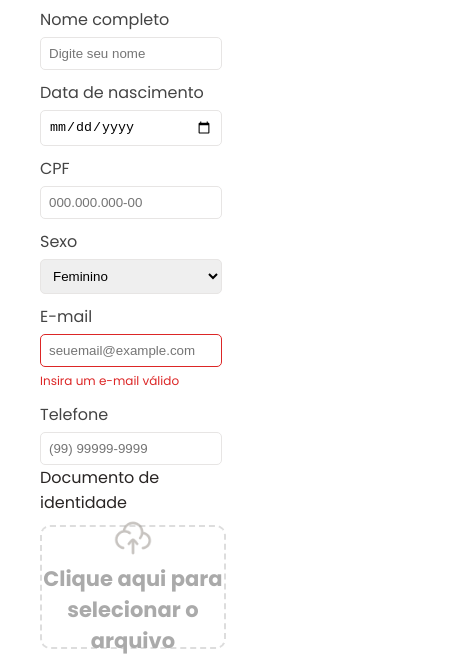
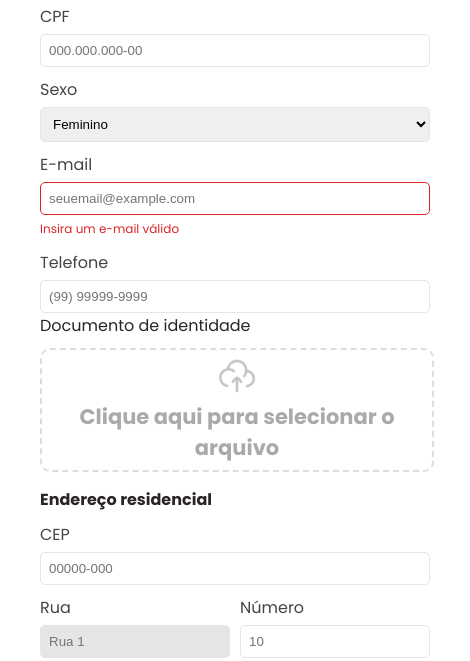
Before and after one commit to Dkcassio/desafio02, a plain HTML site: page index.html in a window 390 px wide. Shown: the part 363-1024 px from the top of the page, 470 px wide, since content can reach past the window. Drawn offline with Linux system fonts and the light colour scheme.

Commit message:
Update stilo01.css

```diff
--- a/css/stilo01.css
+++ b/css/stilo01.css
@@ -185,3 +185,14 @@ h1 {
 .linha div {
     flex: 1;
 }
+@media (max-width: 768px) {
+    .container {
+        flex-direction: column;
+    }
+    .imagem {
+        display: none;
+    }
+    .formulario {
+        width: 100%;
+    }
+}
```
